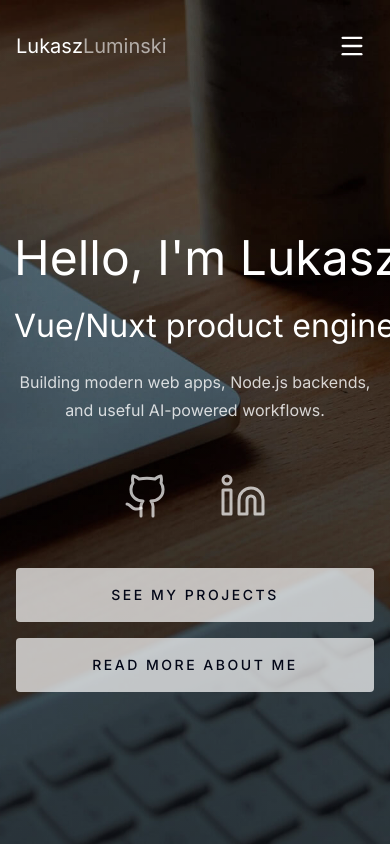
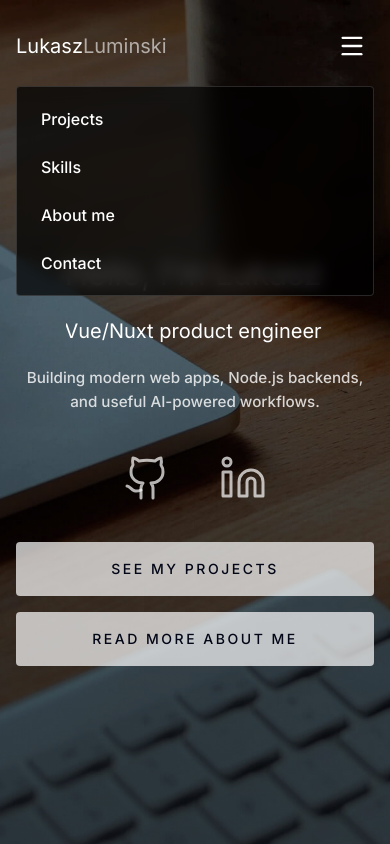
Before and after one commit to LukaszLuminski/nuxt-portfolio-ll, a Nuxt app: page / in a window 390 px wide. Both pictures are taken after a click on the button "Navigation menu". Built offline with nearby package versions, Linux system fonts and the light colour scheme.

Commit message:
add mobile nav, change hero font size

```diff
--- a/features/hero/HeroSection.vue
+++ b/features/hero/HeroSection.vue
@@ -11,6 +11,7 @@ const { content } = defineProps<{
   content: HeroContent
 }>()
 
+const isMobileNavOpen = ref(false)
 const [brandMain, brandAccent = ''] = content.brandLabel.split(/(?=Luminski$)/)
 
 const ctaLinks = [
@@ -19,6 +20,10 @@ const ctaLinks = [
 ]
 
 const socialIcons = [Github, Linkedin]
+
+function closeMobileNav() {
+  isMobileNavOpen.value = false
+}
 </script>
 
 <template>
@@ -36,7 +41,7 @@ const socialIcons = [Github, Linkedin]
         v-motion
         :initial="{ opacity: 0, y: -16 }"
         :enter="{ opacity: 1, y: 0, transition: { duration: 520 } }"
-        class="flex items-center justify-between py-6 sm:py-8"
+        class="relative z-20 flex items-center justify-between py-6 sm:py-8"
       >
         <NuxtLink to="/" class="group flex items-center gap-3">
           <span class="text-xl font-normal tracking-normal text-white sm:text-2xl">
@@ -62,18 +67,40 @@ const socialIcons = [Github, Linkedin]
           type="button"
           class="inline-flex size-11 items-center justify-center rounded-full text-white md:hidden"
           aria-label="Navigation menu"
+          :aria-expanded="isMobileNavOpen"
+          aria-controls="mobile-navigation"
+          @click="isMobileNavOpen = !isMobileNavOpen"
         >
           <Menu class="size-7" />
         </button>
       </header>
 
-      <div class="flex flex-1 items-center justify-center pb-12 pt-8 text-center sm:pb-16">
-        <div class="mx-auto flex w-full max-w-3xl flex-col items-center">
+      <nav
+        id="mobile-navigation"
+        v-motion
+        :initial="{ opacity: 0, y: -10 }"
+        :enter="{ opacity: 1, y: 0, transition: { duration: 220 } }"
+        class="absolute inset-x-4 top-[86px] z-20 rounded border border-white/15 bg-black/70 p-2 backdrop-blur md:hidden"
+        :class="isMobileNavOpen ? 'block' : 'hidden'"
+      >
+        <NuxtLink
+          v-for="item in content.nav"
+          :key="item.href"
+          :to="item.href"
+          class="block rounded px-4 py-3 text-base font-medium text-white transition hover:bg-white/10"
+          @click="closeMobileNav"
+        >
+          {{ item.label }}
+        </NuxtLink>
+      </nav>
+
+      <div class="flex flex-1 items-center justify-center pb-10 pt-6 text-center sm:pb-16 sm:pt-8">
+        <div class="mx-auto flex w-full max-w-3xl min-w-0 flex-col items-center">
           <h1
             v-motion
             :initial="{ opacity: 0 }"
             :enter="{ opacity: 1, transition: { duration: 620, delay: 320 } }"
-            class="w-full max-w-[560px] text-balance text-5xl font-light leading-tight tracking-normal text-white sm:text-6xl"
+            class="w-full max-w-[560px] text-[2rem] font-light leading-tight tracking-normal text-white sm:text-6xl"
           >
             <TypedHeroLine
               :text="content.introLabel"
@@ -87,7 +114,7 @@ const socialIcons = [Github, Linkedin]
             v-motion
             :initial="{ opacity: 0 }"
             :enter="{ opacity: 1, transition: { duration: 520, delay: 1900 } }"
-            class="mt-4 min-h-[48px] w-full max-w-[560px] text-[2rem] font-normal leading-snug text-white sm:text-[2.33rem]"
+            class="mt-4 min-h-[30px] w-full max-w-[560px] text-xl font-normal leading-tight text-white sm:min-h-[48px] sm:text-[2.33rem]"
           >
             <TypedHeroLine :text="content.headline" :delay="2200" :speed="42" />
           </div>
@@ -96,7 +123,7 @@ const socialIcons = [Github, Linkedin]
             v-motion
             :initial="{ opacity: 0, y: 18 }"
             :enter="{ opacity: 1, y: 0, transition: { duration: 520, delay: 3440 } }"
-            class="mt-4 max-w-[483px] text-pretty text-base leading-7 text-white/80 sm:text-lg"
+            class="mt-4 max-w-[360px] text-pretty text-[0.95rem] font-medium leading-6 text-white/80 sm:max-w-[483px] sm:text-lg sm:leading-7"
           >
             {{ content.subheadline }}
           </p>
@@ -105,7 +132,7 @@ const socialIcons = [Github, Linkedin]
             v-motion
             :initial="{ opacity: 0, y: 16 }"
             :enter="{ opacity: 1, y: 0, transition: { duration: 520, delay: 3900 } }"
-            class="mt-12 flex flex-wrap items-center justify-center gap-12 text-white/70"
+            class="mt-10 flex flex-wrap items-center justify-center gap-12 text-white/70 sm:mt-12"
           >
             <a
               v-for="(item, index) in content.social"
@@ -124,7 +151,7 @@ const socialIcons = [Github, Linkedin]
             v-motion
             :initial="{ opacity: 0, y: 16 }"
             :enter="{ opacity: 1, y: 0, transition: { duration: 520, delay: 4300 } }"
-            class="mt-12 flex w-full max-w-[382px] flex-col gap-4"
+            class="mt-10 flex w-full max-w-[382px] flex-col gap-4 sm:mt-12"
           >
             <NuxtLink
               v-for="item in ctaLinks"
--- a/features/hero/TypedHeroLine.vue
+++ b/features/hero/TypedHeroLine.vue
@@ -50,10 +50,10 @@ watch(() => props.text, startTyping)
 </script>
 
 <template>
-  <span class="relative inline-block whitespace-pre" :aria-label="text">
+  <span class="relative inline-block max-w-full overflow-hidden whitespace-nowrap" :aria-label="text">
     <span class="invisible" aria-hidden="true">{{ text }}</span>
     <span
-      class="absolute inset-0 inline-flex items-center whitespace-pre"
+      class="absolute inset-0 inline-flex items-center whitespace-nowrap"
       :class="align === 'center' ? 'justify-center' : 'justify-start'"
       aria-hidden="true"
     >
```
